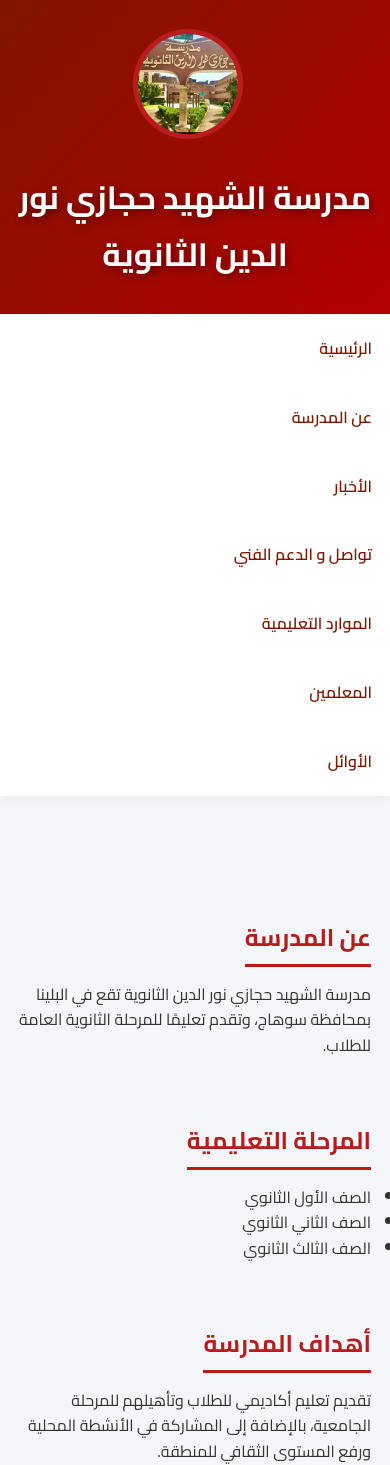
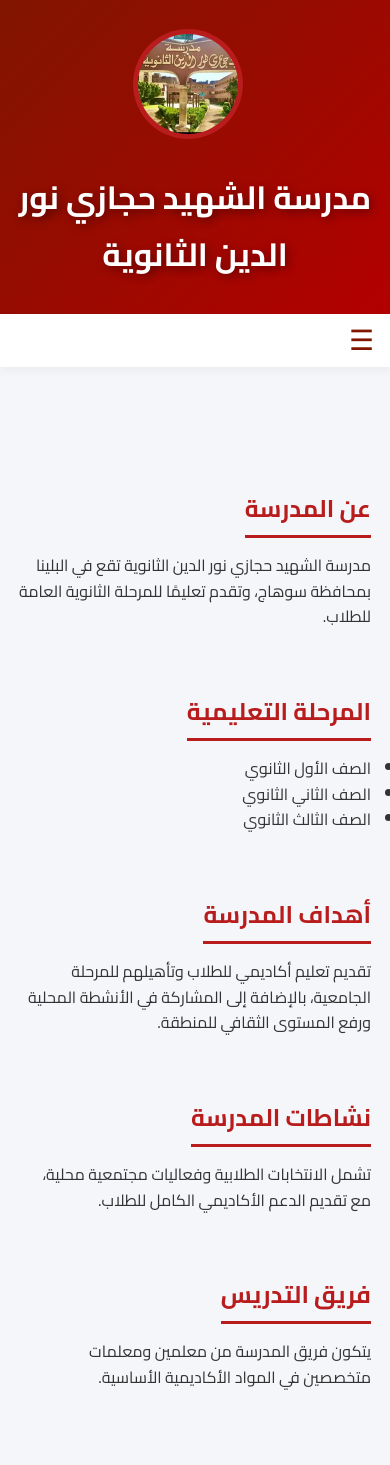
Before and after one commit to yahiamohamed16/school-website, a Flask app: page /about in a window 390 px wide. Shown: the part 46-1511 px from the top of the page. Run offline with Flask 3, Linux system fonts and the light colour scheme.

Commit message:
feat: add mobile nav toggle menu for main pages

```diff
--- a/static/css/style.css
+++ b/static/css/style.css
@@ -88,6 +88,16 @@ header.header {
 .navbar ul li a:hover {
   background-color: #801500;
   color: white;
+}
+
+.nav-toggle {
+  display: none;
+  border: none;
+  background: transparent;
+  color: #801500;
+  font-size: 28px;
+  cursor: pointer;
+  padding: 10px 16px;
 }
 
 /* ===== Main Content ===== */
@@ -893,12 +903,25 @@ footer.footer {
     text-align: center;
   }
 
+  .nav-toggle {
+    display: block;
+    width: 100%;
+    text-align: right;
+  }
+
   .navbar ul {
+    display: none;
     flex-direction: column;
+    width: 100%;
+  }
+
+  .navbar ul.is-open {
+    display: flex;
   }
 
   .navbar ul li {
     margin: 5px 0;
+    text-align: center;
   }
 
   .hero-img {
--- a/templates/layout.html
+++ b/templates/layout.html
@@ -1,65 +1,96 @@
-<!DOCTYPE html>
+<!doctype html>
 <html lang="ar" dir="rtl">
   <head>
-    <meta charset="UTF-8">
-    <title>{% block title %}مدرسة الشهيد حجازي نور الدين الثانوية{% endblock %}</title>
-    <meta name="viewport" content="width=device-width, initial-scale=1.0">
-    <meta name="description" content="الموقع الرسمي لمدرسة الشهيد حجازي نور الدين الثانوية">
+    <meta charset="UTF-8" />
+    <title>
+      {% block title %}مدرسة الشهيد حجازي نور الدين الثانوية{% endblock %}
+    </title>
+    <meta name="viewport" content="width=device-width, initial-scale=1.0" />
+    <meta
+      name="description"
+      content="الموقع الرسمي لمدرسة الشهيد حجازي نور الدين الثانوية"
+    />
 
     <!-- CSS -->
-    <link rel="stylesheet" href="{{ url_for('static', filename='css/style.css') }}">
-    <link href="https://fonts.googleapis.com/css2?family=Cairo:wght@400;600;700&display=swap" rel="stylesheet">
-
+    <link
+      rel="stylesheet"
+      href="{{ url_for('static', filename='css/style.css') }}"
+    />
+    <link
+      href="https://fonts.googleapis.com/css2?family=Cairo:wght@400;600;700&display=swap"
+      rel="stylesheet"
+    />
   </head>
   <body>
     <div class="top-bar">
       <div class="scroll-wrapper">
         <span class="scroll-text">
-                 مرحبًا بكم في موقع مدرسة الشهيد حجازي نور الدين الثانوية — تابع آخر الأخبار والفعاليات! &nbsp; • &nbsp;
+          مرحبًا بكم في موقع مدرسة الشهيد حجازي نور الدين الثانوية — تابع آخر
+          الأخبار والفعاليات! &nbsp; • &nbsp;
         </span>
         <span class="scroll-text">
-                 مرحبًا بكم في موقع مدرسة الشهيد حجازي نور الدين الثانوية — تابع آخر الأخبار والفعاليات! &nbsp; • &nbsp;
+          مرحبًا بكم في موقع مدرسة الشهيد حجازي نور الدين الثانوية — تابع آخر
+          الأخبار والفعاليات! &nbsp; • &nbsp;
         </span>
       </div>
     </div>
-
-
 
     <!-- ===== Header ===== -->
     <header class="header">
       <div class="container">
         <div class="logo-placeholder">
-                <img src="{{ url_for('static', filename='images/logo.jpg') }}" alt="شعار المدرسة" class="school-logo">
+          <img
+            src="{{ url_for('static', filename='images/logo.jpg') }}"
+            alt="شعار المدرسة"
+            class="school-logo"
+          />
         </div>
         <h1>مدرسة الشهيد حجازي نور الدين الثانوية</h1>
       </div>
     </header>
 
-
     <!-- ===== Navbar ===== -->
     <nav class="navbar">
-        <ul>
+      <button
+        class="nav-toggle"
+        type="button"
+        aria-expanded="false"
+        aria-controls="primary-nav"
+        aria-label="فتح القائمة"
+      >
+        ☰
+      </button>
+      <ul id="primary-nav">
         <li><a href="{{ url_for('home') }}">الرئيسية</a></li>
         <li><a href="{{ url_for('about') }}">عن المدرسة</a></li>
         <li><a href="{{ url_for('news') }}">الأخبار</a></li>
         <li><a href="{{ url_for('contact') }}">تواصل و الدعم الفني </a></li>
-            <li><a href="{{ url_for('resources') }}">الموارد التعليمية</a></i>
+        <li><a href="{{ url_for('resources') }}">الموارد التعليمية</a></li>
         <li><a href="{{ url_for('teachers') }}">المعلمين</a></li>
-            <li><a href="{{ url_for('top_students') }}">الأوائل</a></i>
-
+        <li><a href="{{ url_for('top_students') }}">الأوائل</a></li>
       </ul>
     </nav>
 
     <!-- ===== Main Content ===== -->
-    <main class="content container">
-        {% block content %}
-        {% endblock %}
-    </main>
+    <main class="content container">{% block content %} {% endblock %}</main>
 
     <!-- ===== Footer ===== -->
     <footer class="footer">
-        <p>© {{ year }} مدرسة الشهيد حجازي نور الدين الثانوية— جميع الحقوق محفوظة</p>
+      <p>
+        © {{ year }} مدرسة الشهيد حجازي نور الدين الثانوية— جميع الحقوق محفوظة
+      </p>
     </footer>
 
+    <script>
+      const navToggle = document.querySelector(".nav-toggle");
+      const primaryNav = document.getElementById("primary-nav");
+
+      if (navToggle && primaryNav) {
+        navToggle.addEventListener("click", () => {
+          const isOpen = primaryNav.classList.toggle("is-open");
+          navToggle.setAttribute("aria-expanded", isOpen ? "true" : "false");
+        });
+      }
+    </script>
   </body>
 </html>
```
Lines whose indentation alone changed are shown as unchanged.
